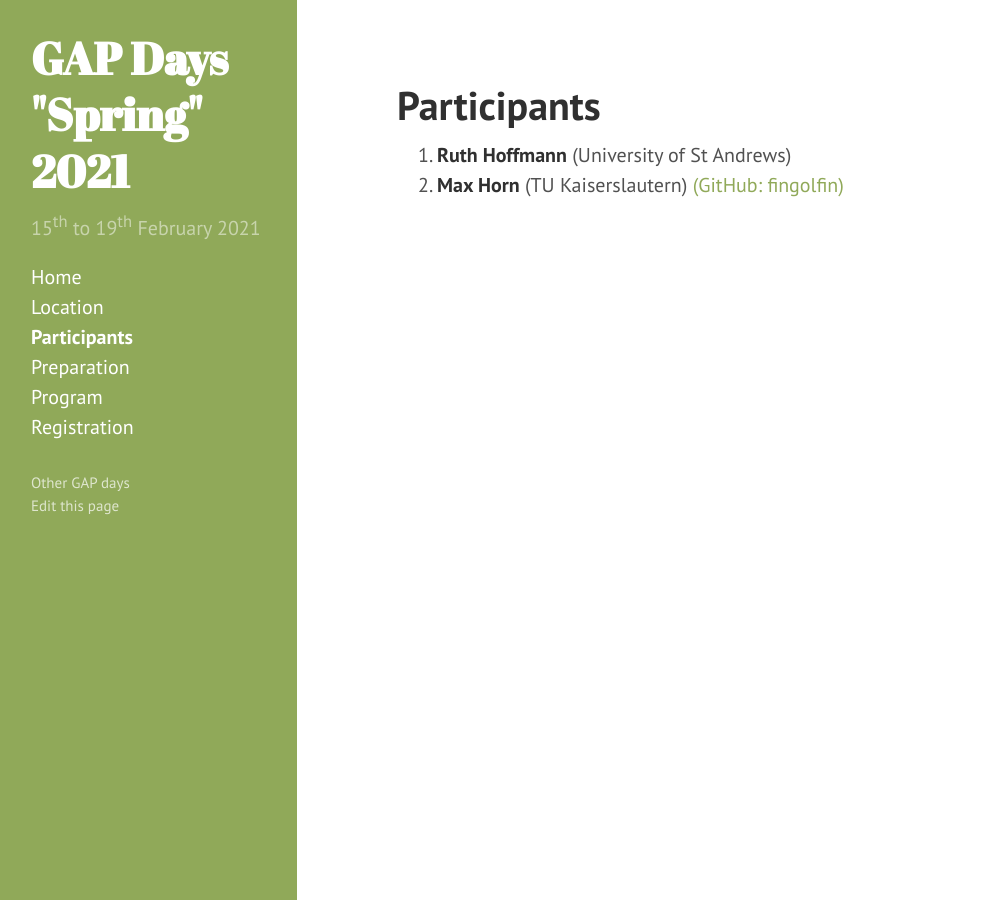
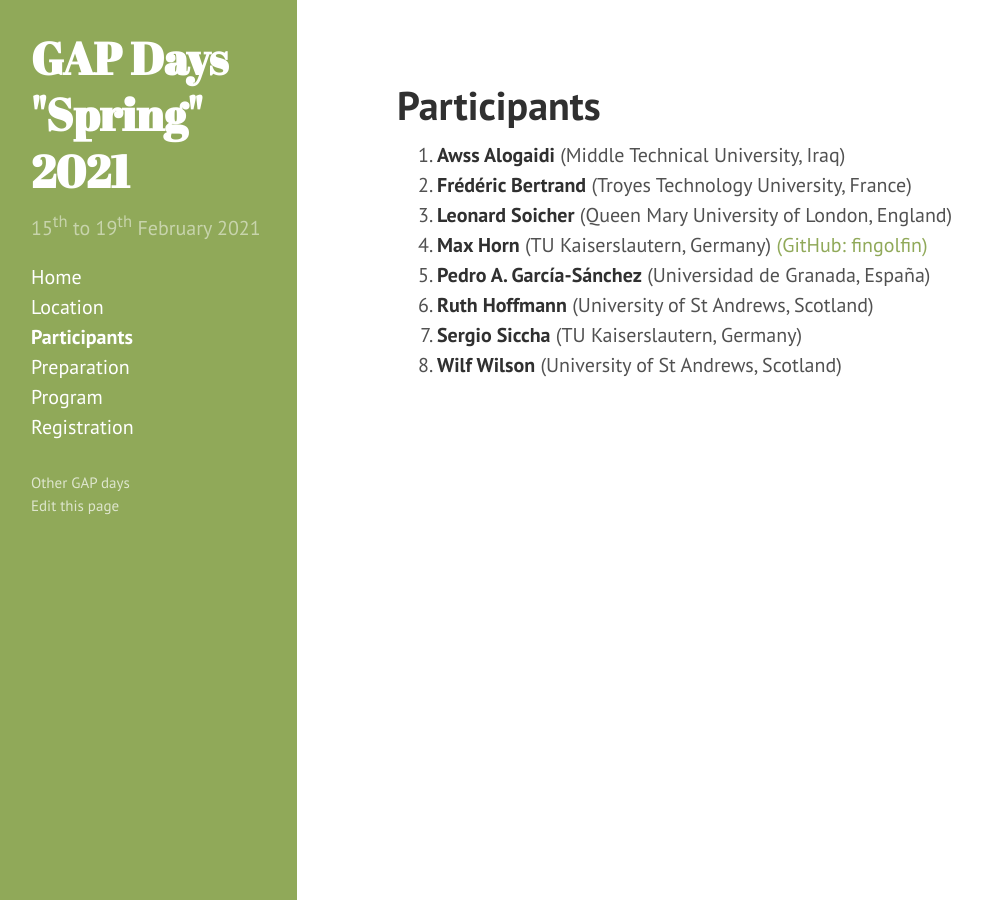
Before and after one commit to gapdays/gapdays2021-spring, a Jekyll site: the page built from participants.md, in a window 1280 px wide. Shown: the whole page, without its empty margins (3-985 px from the left). Built offline with Jekyll 4.4.1, drawn with Linux system fonts in a browser that asks for light colours.

Commit message:
Update participants list

```diff
--- a/_data/participants.yml
+++ b/_data/participants.yml
@@ -1,7 +1,25 @@
 - name: Ruth Hoffmann
-  affiliation: University of St Andrews
+  affiliation: University of St Andrews, Scotland
 
 - name: Max Horn
-  affiliation: TU Kaiserslautern
+  affiliation: TU Kaiserslautern, Germany
   links:
     "GitHub: fingolfin": https://github.com/fingolfin
+
+- name: Wilf Wilson
+  affiliation: University of St Andrews, Scotland
+
+- name: Pedro A. García-Sánchez
+  affiliation: Universidad de Granada, España
+
+- name: Sergio Siccha
+  affiliation: TU Kaiserslautern, Germany
+
+- name: Leonard Soicher
+  affiliation: Queen Mary University of London, England
+
+- name: Awss Alogaidi
+  affiliation: Middle Technical University, Iraq
+
+- name: Frédéric Bertrand
+  affiliation: Troyes Technology University, France
--- a/participants.md
+++ b/participants.md
@@ -3,8 +3,8 @@ layout: page
 title: Participants
 ---
 
-<ol>
-{% for p in site.data.participants %}
+<ol>{% assign participants = site.data.participants | sort: "name" %}
+{% for p in participants %}
   <li>
     <strong>{{ p.name }}</strong>
     {% if p.affiliation != null %} ({{ p.affiliation }}){% endif %}
```
